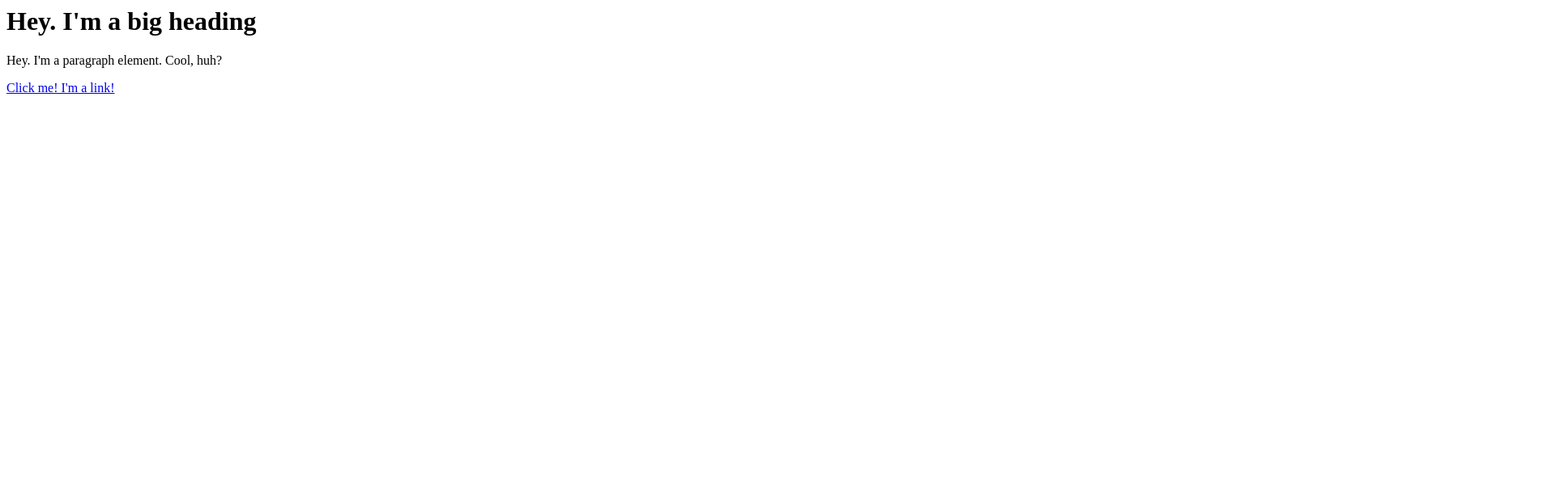
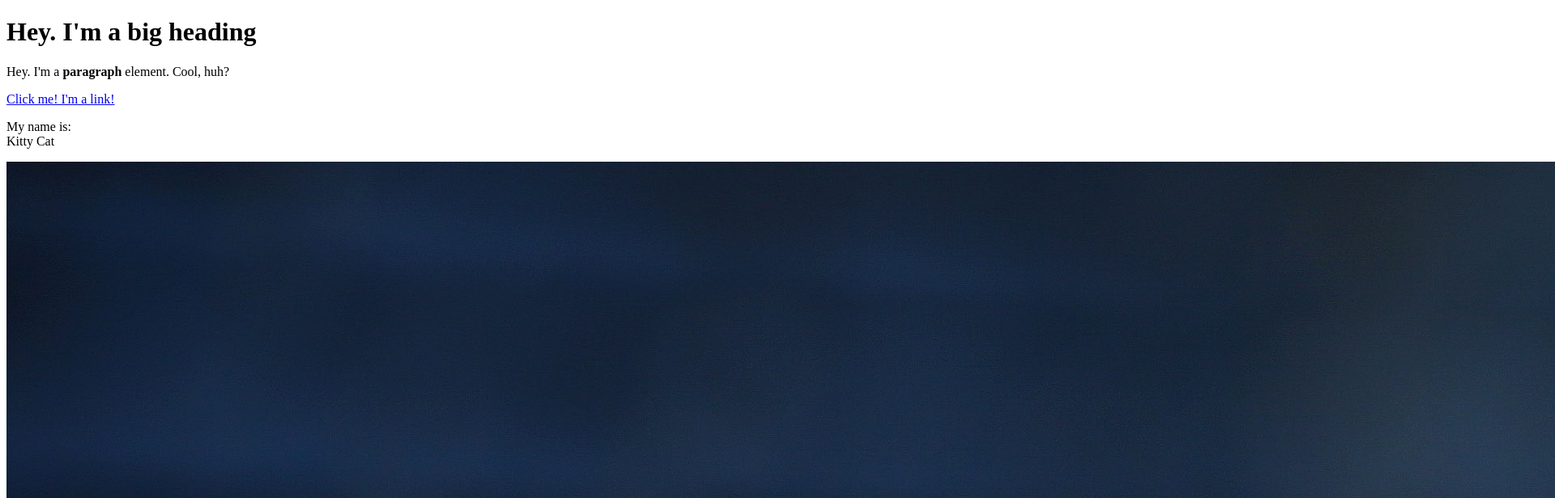
Before and after one commit to deenihs2/cartoon-hero, a plain HTML site: page test.html in a window 1280 px wide. Shown: the top 616 px of the page at 81% size, 1920 px wide, since content can reach past the window. Drawn offline with Linux system fonts and the light colour scheme.

Commit message:
Added cat image and a few more elements

```diff
--- a/test.html
+++ b/test.html
@@ -1,3 +1,14 @@
-<h1>Hey. I'm a big heading</h1>
-<p>Hey. I'm a paragraph element. Cool, huh?</p>
-<a href="https://google.com" target="_blank" title="Let's go to Google">Click me! I'm a link!</a>
+<!DOCTYPE html>
+<html>
+<head>
+	<title>Test page</title>
+</head>
+<body>
+	<h1>Hey. I'm a big heading</h1>
+	<p>Hey. I'm a <b>paragraph</b> element. Cool, huh?</p>
+	<a href="https://google.com" target="_blank" title="Let's go to Google">Click me! I'm a link!</a>
+	<p>My name is:<br>
+	Kitty Cat</p>
+	<img src="img/cat.jpg">
+</body>
+</html>
```
Also changed, not shown: img/cat.jpg (added).
